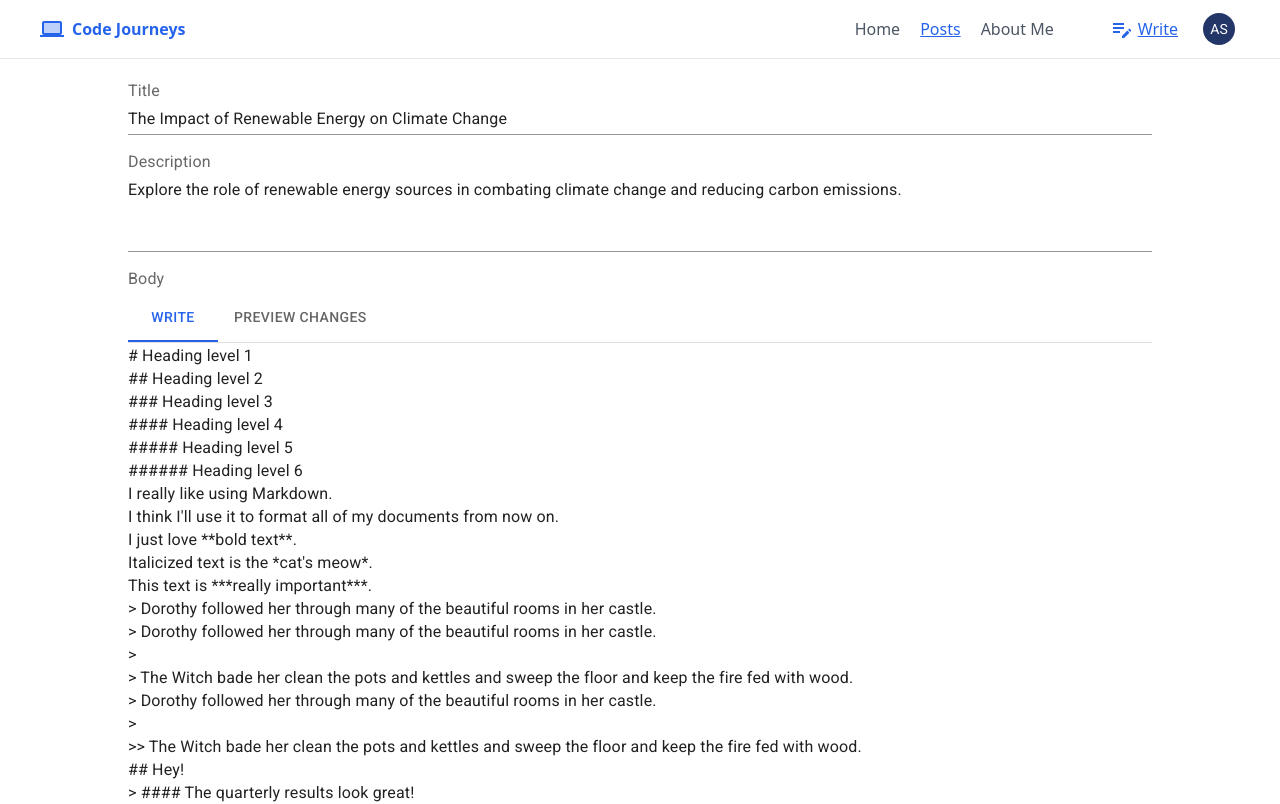
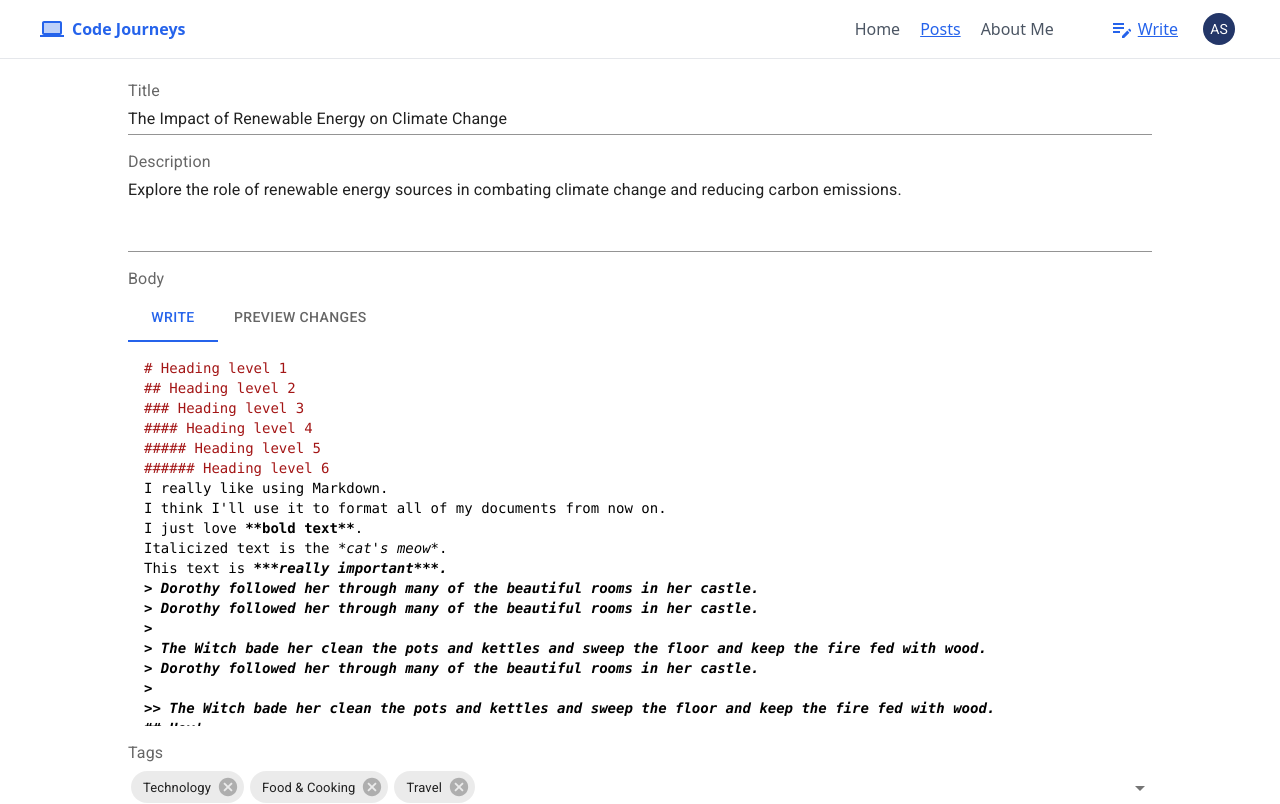
Before and after one commit to aleksandrmakarov-dev/personal-blog, a React (Vite) app in the folder client/: page /posts/new in a window 1280 px wide. Shown: the top 804 px of the page. Built offline with nearby package versions, Linux system fonts and the light colour scheme.

Commit message:
mardown edit and markdown preview

```diff
--- a/client/package.json
+++ b/client/package.json
@@ -23,12 +23,15 @@
     "react-hook-form": "^7.47.0",
     "react-markdown": "^9.0.0",
     "react-router-dom": "^6.18.0",
+    "react-syntax-highlighter": "^15.5.0",
+    "remark-gfm": "^4.0.0",
     "tailwind-merge": "^2.0.0",
     "zod": "^3.22.4"
   },
   "devDependencies": {
     "@types/react": "^18.2.15",
     "@types/react-dom": "^18.2.7",
+    "@types/react-syntax-highlighter": "^15.5.9",
     "@typescript-eslint/eslint-plugin": "^6.0.0",
     "@typescript-eslint/parser": "^6.0.0",
     "@vitejs/plugin-react-swc": "^3.3.2",
--- /dev/null
+++ b/client/src/shared/ui/markdown-editor/MarkdownEdit.tsx
@@ -0,0 +1,118 @@
+import React, { useRef } from "react";
+import SyntaxHighlighter from "react-syntax-highlighter";
+import { vs } from "react-syntax-highlighter/dist/esm/styles/hljs";
+
+interface MarkdownEditProps {
+  value: string;
+  onChange: (value: string) => void;
+}
+
+const MarkdownEdit: React.FC<MarkdownEditProps> = (props) => {
+  const { value: markdownValue, onChange } = props;
+  const textareaRef = useRef<HTMLTextAreaElement>(null);
+
+  const onKeyDown = (e: any) => {
+    // Stackoverflow code to handle tabs in textarea
+
+    if (e.key === "Tab" && !e.shiftKey) {
+      e.preventDefault();
+      const value = textareaRef.current!.value;
+      const selectionStart = textareaRef.current!.selectionStart;
+      const selectionEnd = textareaRef.current!.selectionEnd;
+      textareaRef.current!.value =
+        value.substring(0, selectionStart) +
+        "  " +
+        value.substring(selectionEnd);
+      textareaRef.current!.selectionStart =
+        selectionEnd + 2 - (selectionEnd - selectionStart);
+      textareaRef.current!.selectionEnd =
+        selectionEnd + 2 - (selectionEnd - selectionStart);
+      onChange(textareaRef.current!.value);
+    }
+    if (e.key === "Tab" && e.shiftKey) {
+      e.preventDefault();
+      const value = textareaRef.current!.value;
+      const selectionStart = textareaRef.current!.selectionStart;
+      const selectionEnd = textareaRef.current!.selectionEnd;
+
+      const beforeStart = value
+        .substring(0, selectionStart)
+        .split("")
+        .reverse()
+        .join("");
+      const indexOfTab = beforeStart.indexOf("  ");
+      const indexOfNewline = beforeStart.indexOf("\n");
+
+      if (indexOfTab !== -1 && indexOfTab < indexOfNewline) {
+        textareaRef.current!.value =
+          beforeStart
+            .substring(indexOfTab + 2)
+            .split("")
+            .reverse()
+            .join("") +
+          beforeStart.substring(0, indexOfTab).split("").reverse().join("") +
+          value.substring(selectionEnd);
+        onChange(textareaRef.current!.value);
+
+        textareaRef.current!.selectionStart = selectionStart - 2;
+        textareaRef.current!.selectionEnd = selectionEnd - 2;
+      }
+    }
+  };
+
+  return (
+    <div className="relative overflow-auto h-full">
+      <div className="relative !text-sm">
+        <SyntaxHighlighter
+          style={vs}
+          language="markdown"
+          customStyle={{
+            padding: "1rem",
+            margin: 0,
+            fontFamily: "!monospace",
+            wordBreak: "break-word",
+            msWordBreak: "keep-all",
+            overflowWrap: "break-word",
+            overflowX: "hidden",
+          }}
+          lineProps={{
+            style: { wordBreak: "break-word", whiteSpace: "pre-wrap" },
+          }}
+          wrapLines={true}
+        >
+          {markdownValue}
+        </SyntaxHighlighter>
+        <textarea
+          style={{
+            padding: "1rem",
+            margin: 0,
+            width: "100%",
+            height: "100%",
+            position: "absolute",
+            top: 0,
+            left: 0,
+            resize: "none",
+            overflow: "hidden",
+            background: "transparent",
+            outline: "none",
+            border: "none",
+            color: "transparent",
+            caretColor: "black",
+            fontFamily:
+              'ui-monospace, SFMono-Regular, Menlo, Monaco, Consolas, "Liberation Mono", "Courier New", monospace',
+            fontStyle: "italic",
+            fontWeight: "bold",
+          }}
+          spellCheck={false}
+          autoCorrect="off"
+          ref={textareaRef}
+          onKeyDown={onKeyDown}
+          value={markdownValue}
+          onChange={(e) => onChange(e.target.value)}
+        />
+      </div>
+    </div>
+  );
+};
+
+export default MarkdownEdit;
--- a/client/src/shared/ui/markdown-editor/MarkdownEditor.tsx
+++ b/client/src/shared/ui/markdown-editor/MarkdownEditor.tsx
@@ -1,21 +1,7 @@
 import { Divider, Tab, Tabs, TextField } from "@mui/material";
-import React, { useState } from "react";
-import Markdown from "react-markdown";
-import {
-  A,
-  Blockquote,
-  Code,
-  H1,
-  H2,
-  H3,
-  H4,
-  H5,
-  H6,
-  Img,
-  Ol,
-  P,
-  Ul,
-} from "./components";
+import React, { useRef, useState } from "react";
+import MarkdownPreview from "./MarkdownPreview";
+import MarkdownEdit from "./MarkdownEdit";
 
 interface MarkdownEditorProps {
   value: string;
@@ -31,8 +17,7 @@ const MarkdownEditor: React.ForwardRefRenderFunction<
   HTMLInputElement,
   MarkdownEditorProps
 > = (props, ref) => {
-  const { onChange, rows = 16, ...other } = props;
-
+  const { onChange, value, ...other } = props;
   const [index, setIndex] = useState<number>(0);
 
   return (
@@ -41,44 +26,12 @@ const MarkdownEditor: React.ForwardRefRenderFunction<
         <Tab value={0} label="Write" />
         <Tab value={1} label="Preview changes" />
       </Tabs>
-      <Divider />
-      {index === 0 && (
-        <TextField
-          size="small"
-          fullWidth
-          variant="standard"
-          {...other}
-          onChange={(e) => onChange(e.target.value)}
-          rows={rows}
-          ref={ref}
-          multiline
-        />
-      )}
-      {index === 1 && (
-        <>
-          <Markdown
-            className={"h-[575px] overflow-auto"}
-            components={{
-              h1: H1,
-              h2: H2,
-              h3: H3,
-              h4: H4,
-              h5: H5,
-              h6: H6,
-              blockquote: Blockquote,
-              ul: Ul,
-              ol: Ol,
-              a: A,
-              code: Code,
-              img: Img,
-              p: P,
-            }}
-          >
-            {props.value}
-          </Markdown>
-          <Divider />
-        </>
-      )}
+      <div className="h-96">
+        {index === 0 && <MarkdownEdit value={value} onChange={onChange} />}
+        {index === 1 && (
+          <MarkdownPreview className="h-full overflow-auto" value={value} />
+        )}
+      </div>
     </>
   );
 };
--- /dev/null
+++ b/client/src/shared/ui/markdown-editor/MarkdownPreview.tsx
@@ -0,0 +1,52 @@
+import Markdown from "react-markdown";
+import remarkGfm from "remark-gfm";
+import {
+  A,
+  Blockquote,
+  Code,
+  H1,
+  H2,
+  H3,
+  H4,
+  H5,
+  H6,
+  Img,
+  Ol,
+  P,
+  Ul,
+} from "./components";
+import { HTMLAttributes } from "react";
+
+interface MarkdownPreviewProps extends HTMLAttributes<HTMLDivElement> {
+  value: string;
+}
+
+const MarkdownPreview: React.FC<MarkdownPreviewProps> = (props) => {
+  const { value, ...other } = props;
+
+  return (
+    <Markdown
+      {...other}
+      remarkPlugins={[remarkGfm]}
+      components={{
+        h1: H1,
+        h2: H2,
+        h3: H3,
+        h4: H4,
+        h5: H5,
+        h6: H6,
+        blockquote: Blockquote,
+        ul: Ul,
+        ol: Ol,
+        a: A,
+        code: Code,
+        img: Img,
+        p: P,
+      }}
+    >
+      {value}
+    </Markdown>
+  );
+};
+
+export default MarkdownPreview;
--- a/client/src/shared/ui/markdown-editor/components/Code.tsx
+++ b/client/src/shared/ui/markdown-editor/components/Code.tsx
@@ -1,9 +1,25 @@
+import { Prism as SyntaxHighlighter } from "react-syntax-highlighter";
+import { vs as theme } from "react-syntax-highlighter/dist/esm/styles/prism";
+
 export const Code = (props: any) => {
-  const { node, ...other } = props;
-  return (
+  const { children, className, node, ...rest } = props;
+  const match = /language-(\w+)/.exec(className || "");
+  return match ? (
+    <SyntaxHighlighter
+      {...rest}
+      customStyle={{ maxHeight: "24rem" }}
+      children={String(children).replace(/\n$/, "")}
+      language={match[1]}
+      style={theme}
+      showLineNumbers={true}
+      PreTag={"div"}
+    />
+  ) : (
     <code
+      {...rest}
       className="bg-primary-100 rounded-md px-1 py-[1px] text-blue-600"
-      {...other}
-    />
+    >
+      {children}
+    </code>
   );
 };
--- a/client/src/shared/ui/markdown-editor/components/Img.tsx
+++ b/client/src/shared/ui/markdown-editor/components/Img.tsx
@@ -1,7 +1,7 @@
 export const Img = (props: any) => {
   const { node, ...other } = props;
   return (
-    <span className="block px-5">
+    <span className="block">
       <img className="rounded-md mb-2" {...other} />
       {other.title && (
         <span className="text-center text-foreground-secondary block">
```
Also changed, not shown: 1 other file (tests, documents, lock files or other folders).
